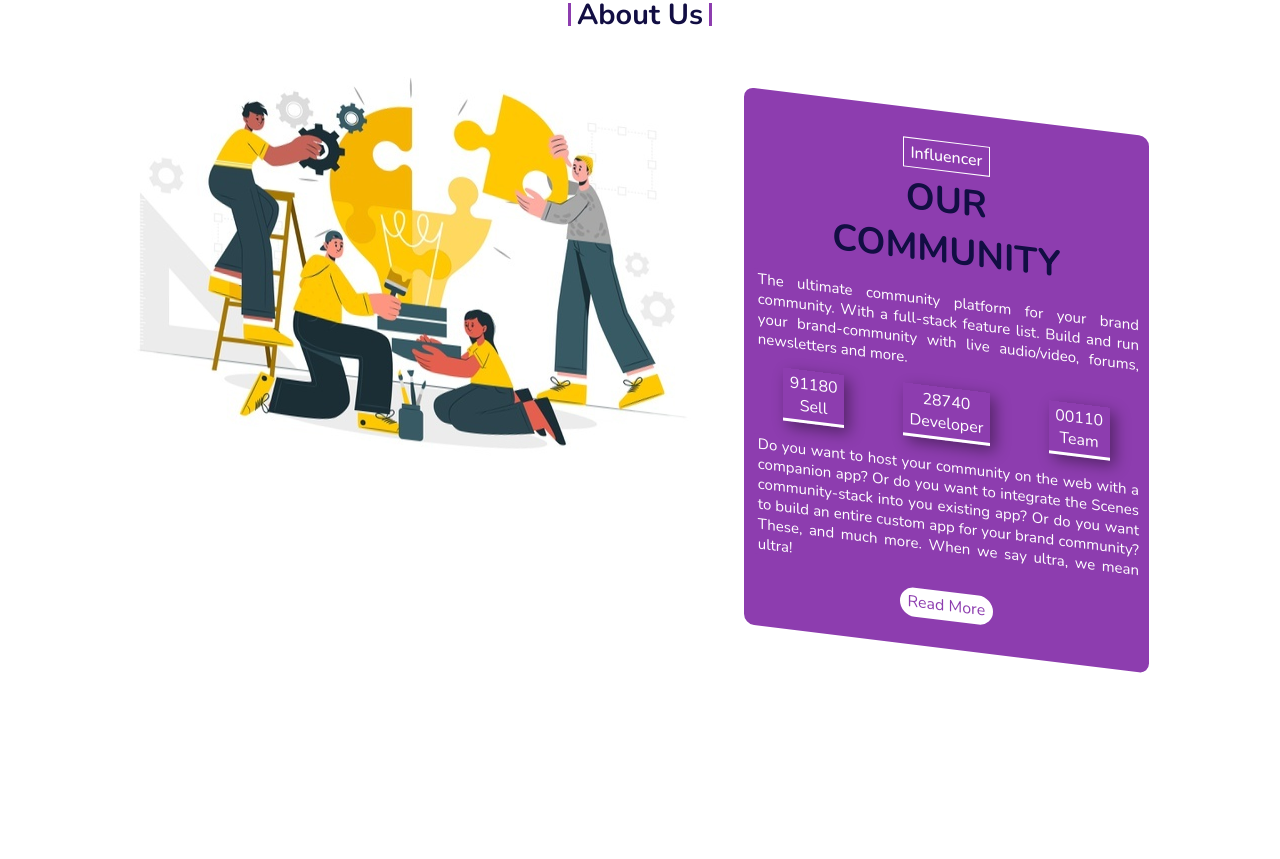
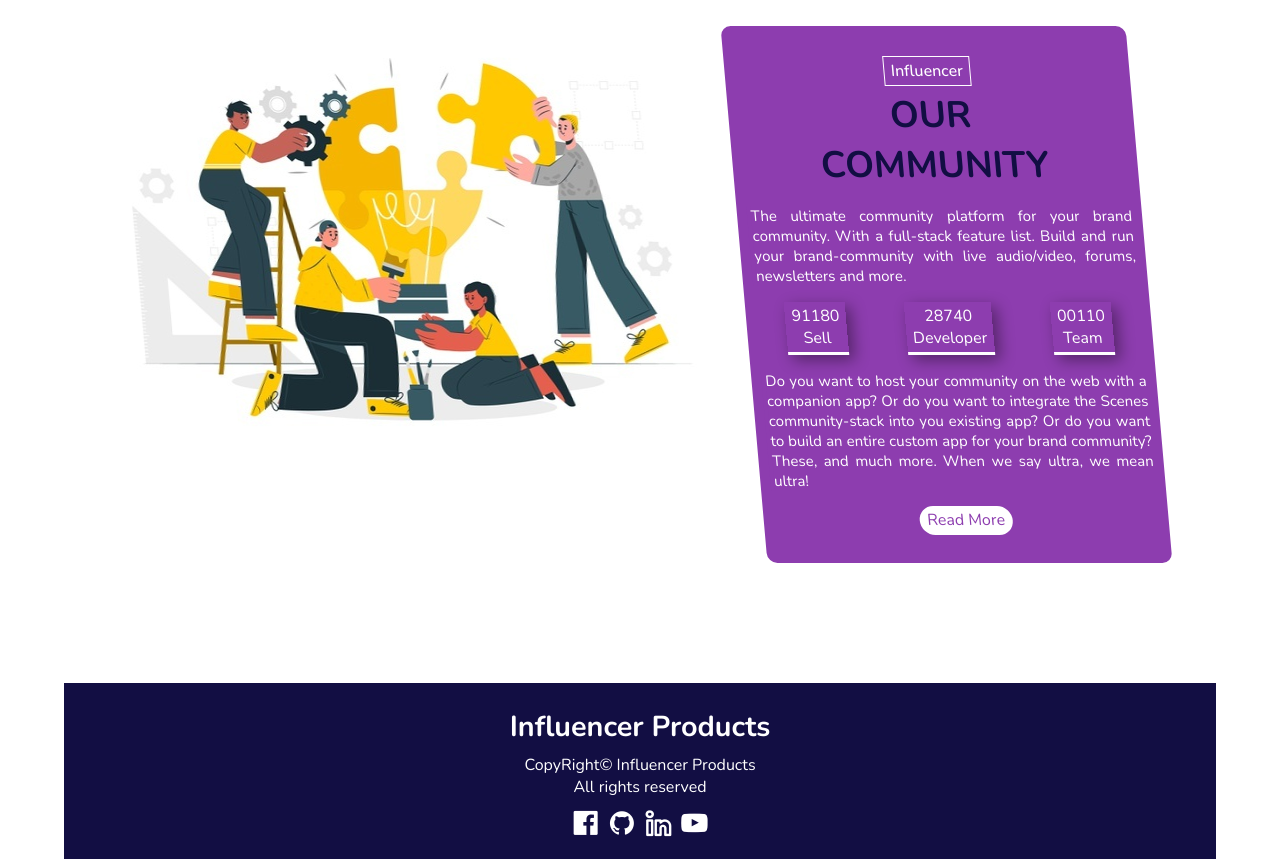
Before and after one commit to Arfan-Roky/influencer-gear, a plain HTML site: page index.html in a window 1280 px wide. Shown: the part 2919-3778 px from the top of the page. Before the commit the page ends 3602 px from the top, so only its background shows below. Drawn offline with nearby package versions, Linux system fonts and the light colour scheme.

Commit message:
footer section is done

```diff
--- a/css/responsive.css
+++ b/css/responsive.css
@@ -95,4 +95,6 @@
   .below--link--btn {
     margin-right: 2.2rem;
   }
+
+
 }
--- a/css/style.css
+++ b/css/style.css
@@ -170,7 +170,7 @@ li {
   grid-row-gap: 1.2rem;
 }
 
-.hero--info{
+.hero--info {
   animation: HomeSlideLeft 2s ease-in-out;
 }
 
@@ -302,29 +302,30 @@ li {
 /* ----------------
     About
 --------------- */
-.about--background{
+.about--background {
   padding: 0 1rem;
-    transform: skewY(7deg);
+  transform: skew(5deg);
+  margin-bottom: 6rem;
 }
 .about--details {
   margin-right: 2rem;
   background-color: var(--primary-color);
   padding: 0 1rem;
   text-align: center;
-    padding: 2rem .6rem;
+  padding: 2rem 0.6rem;
   border-radius: 10px;
 }
 
 .about--small {
   border: 1px solid var(--white-color);
   font-weight: 500;
-    padding: .2rem .4rem;
+  padding: 0.2rem 0.4rem;
   font-size: 1rem;
   color: var(--white-color);
 }
 
 .about--heading {
-      padding-top: .5rem;
+  padding-top: 0.5rem;
   font-size: 2.3rem;
   color: var(--heading-color);
 }
@@ -335,7 +336,6 @@ li {
   font-size: 15px;
   margin: 1rem 0;
   color: var(--white-color);
-
 }
 
 .point {
@@ -345,20 +345,51 @@ li {
 
 .count {
   box-shadow: var(--box-shadow);
-    padding: .2rem .4rem;
+  padding: 0.2rem 0.4rem;
   border-bottom: 3px solid var(--white-color);
   color: white;
 }
 
-  .about--btn{
+.about--btn {
   background-color: var(--white-color);
   color: var(--primary-color);
   border: none;
-      padding: .2rem .5rem;
+  padding: 0.2rem 0.5rem;
   border-radius: 20px;
 }
 
+/* -------------
+    Footer
+  -------------- */
+.footer {
+  width: 90%;
+  background-color: var(--heading-color);
+  margin: 0 auto;
+  text-align: center;
+  padding: 1rem 0;
+}
 
+.footer--heading {
+  color: var(--white-color);
+  font-size: 1.8rem;
+  margin: 0.5rem 0;
+}
+
+.footer--description {
+  color: var(--white-color);
+  font-size: 1rem;
+  margin-bottom: 0.4rem;
+}
+
+.social--icon {
+  font-size: 1.8rem;
+  color: var(--white-color);
+  transition: color 250ms ease-in-out;
+}
+
+.social--icon:hover {
+  color: var(--primary-color);
+}
 
 /* -------------------
     animation
@@ -384,10 +415,10 @@ li {
 }
 
 @keyframes toggler {
-    0%{
+  0% {
     transform: translateX(-100%);
   }
-    100%{
+  100% {
     transform: translateX(0);
   }
 }
--- a/index.html
+++ b/index.html
@@ -101,7 +101,7 @@
             <img src="logos/Alibaba.svg" alt="" class="companay--img" />
           </div>
           <div class="company--brand--name">
-            <img src="logos/Amazon.svg" alt="" class="companay--img " />
+            <img src="logos/Amazon.svg" alt="" class="companay--img" />
           </div>
           <div class="company--brand--name">
             <img src="logos/Daraz.pk Logo.svg" alt="" class="companay--img" />
@@ -116,7 +116,7 @@
             <img src="logos/Walmart.svg" alt="" class="companay--img" />
           </div>
           <div class="company--brand--name">
-            <img src="logos/Target.svg" alt="" class="companay--img " />
+            <img src="logos/Target.svg" alt="" class="companay--img" />
           </div>
         </div>
       </section>
@@ -336,16 +336,18 @@
         <h2 class="collection--heading">About Us</h2>
         <div class="grid about--background">
           <div class="about--img--box">
-          <img src="images/community.jpg" alt="" class="about--img">
+            <img src="images/community.jpg" alt="" class="about--img" />
           </div>
-        <div class="about--details ">
+          <div class="about--details">
             <small class="about--small">Influencer</small>
             <h1 class="about--heading">
               OUR <br />
               COMMUNITY
             </h1>
             <p class="about--description">
-            The ultimate community platform for your brand community. With a full-stack feature list. Build and run your brand-community with live audio/video, forums, newsletters and more.
+              The ultimate community platform for your brand community. With a
+              full-stack feature list. Build and run your brand-community with
+              live audio/video, forums, newsletters and more.
             </p>
 
             <aside class="point">
@@ -367,14 +369,48 @@
             </aside>
 
             <p class="about--description">
-            Do you want to host your community on the web with a companion app? Or do you want to integrate the Scenes community-stack into you existing app? Or do you want to build an entire custom app for your brand community? These, and much more. When we say ultra, we mean ultra!
+              Do you want to host your community on the web with a companion
+              app? Or do you want to integrate the Scenes community-stack into
+              you existing app? Or do you want to build an entire custom app for
+              your brand community? These, and much more. When we say ultra, we
+              mean ultra!
             </p>
 
             <a href="#" class="about--btn">Read More</a>
           </div>
         </div>
       </section>
+    </main>
 
-    </main>
+    <!-- -------
+      Footer
+    --------- -->
+    <footer class="footer">
+
+      <div class="footer--info">
+        <h2 class="footer--heading">
+          Influencer Products
+        </h2>
+        <p class="footer--description">
+          CopyRight&copy; Influencer Products
+          <br>
+          All rights reserved
+        </p>
+        <div class="social--communicate">
+          <a href="" class="social--icon">
+            <i class="uil uil-facebook"></i>
+          </a>
+          <a href="" class="social--icon">
+            <i class="uil uil-github"></i>
+          </a>
+          <a href="" class="social--icon">
+            <i class="uil uil-linkedin-alt"></i>
+          </a>
+          <a href="" class="social--icon">
+            <i class="uil uil-youtube"></i>
+          </a>
+        </div>
+     </div>
+    </footer>
   </body>
 </html>
```
Lines whose indentation alone changed are shown as unchanged.
